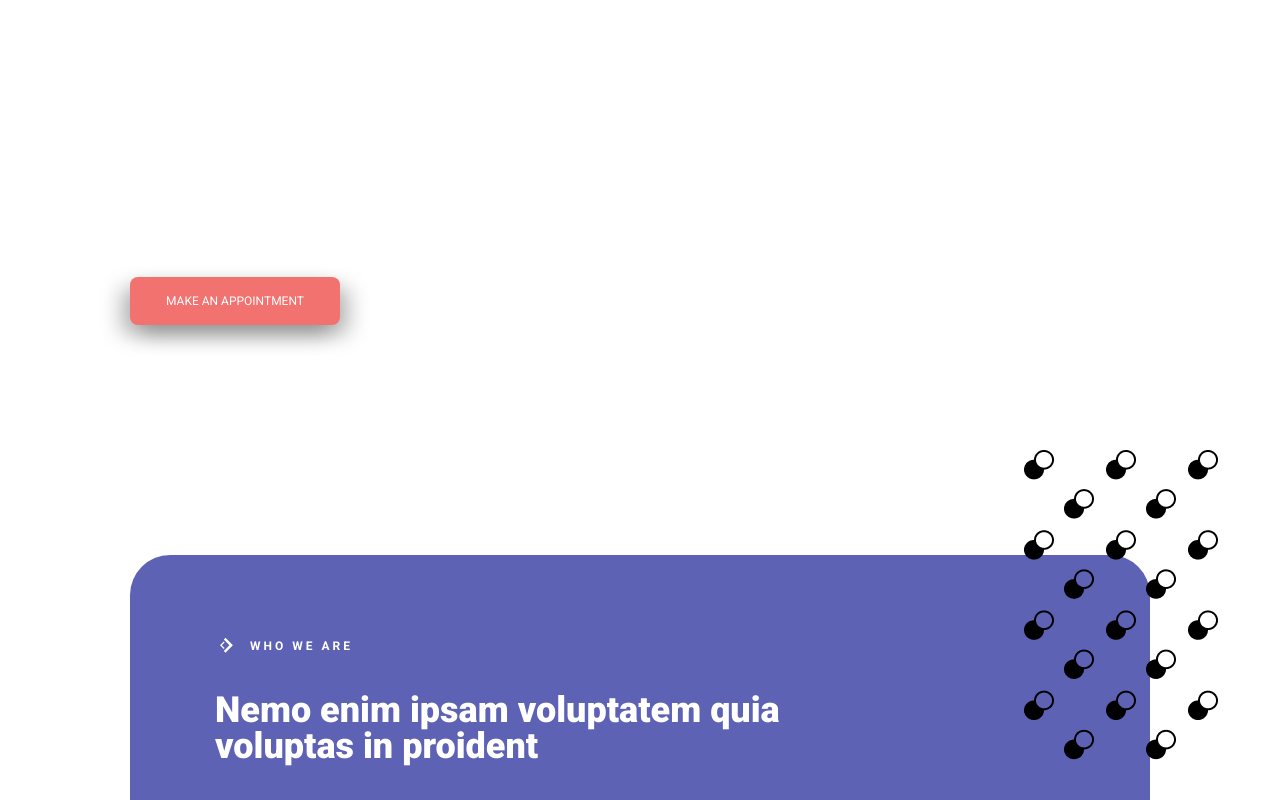
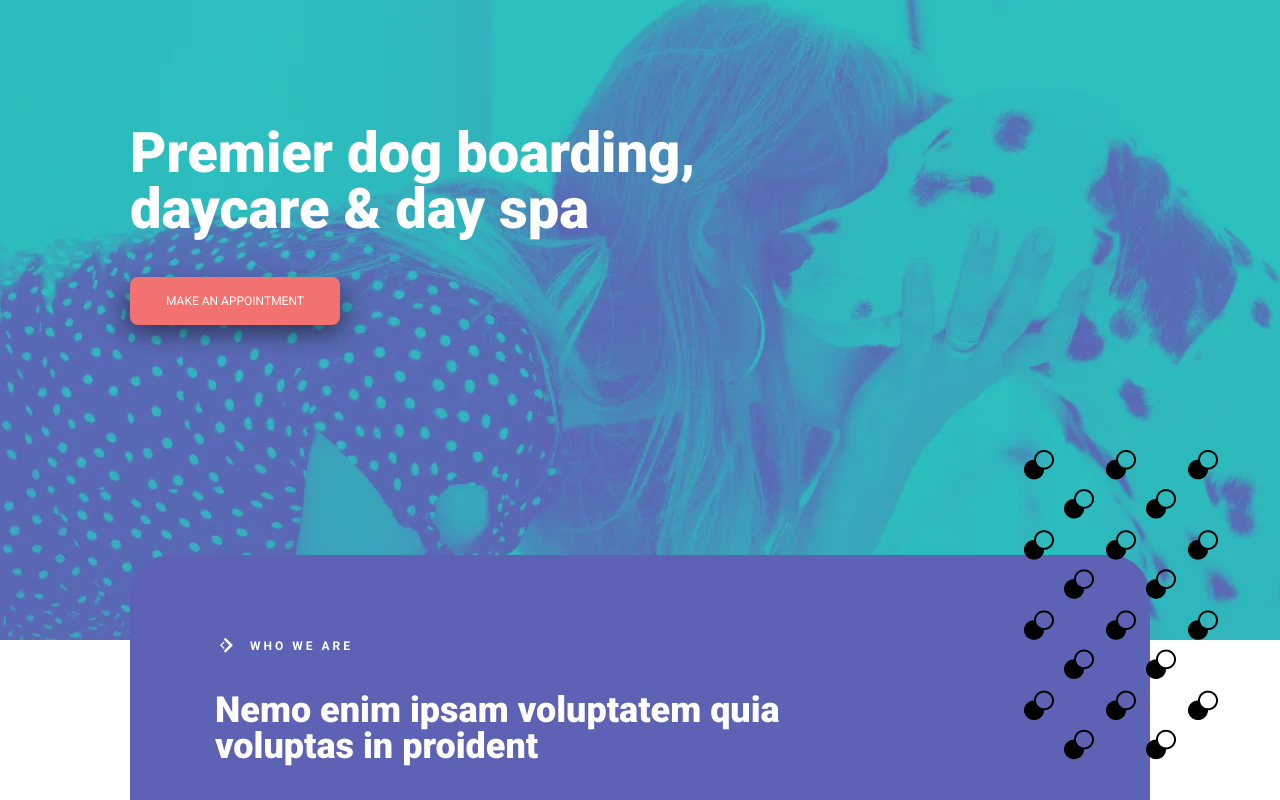
Before and after one commit to Berez85/lasson-11, a plain HTML site: page index.html in a window 1280 px wide. Shown: the top 800 px of the page. Drawn offline with Linux system fonts and the light colour scheme; the site is published under a folder, as on GitHub Pages, so addresses that start at the root find nothing.

Commit message:
Update style.css

```diff
--- a/css/style.css
+++ b/css/style.css
@@ -88,7 +88,7 @@
 
 .hero__content::after {
 	content: "";
-	background: url("/img/duotone.webp") 0 0 / cover no-repeat;
+	background: url("../img/duotone.webp") 0 0 / cover no-repeat;
 	position: absolute;
 	top: -285px;
 	left: -210px;
```
